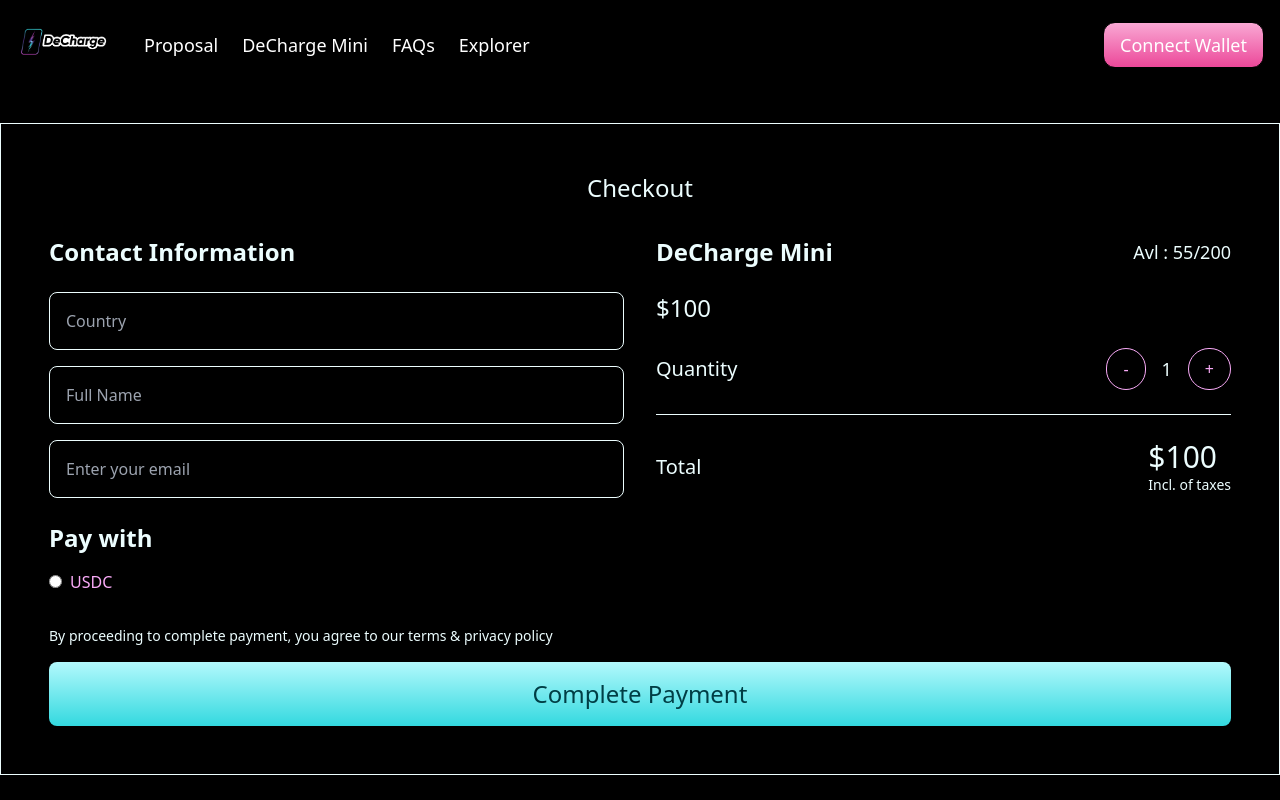
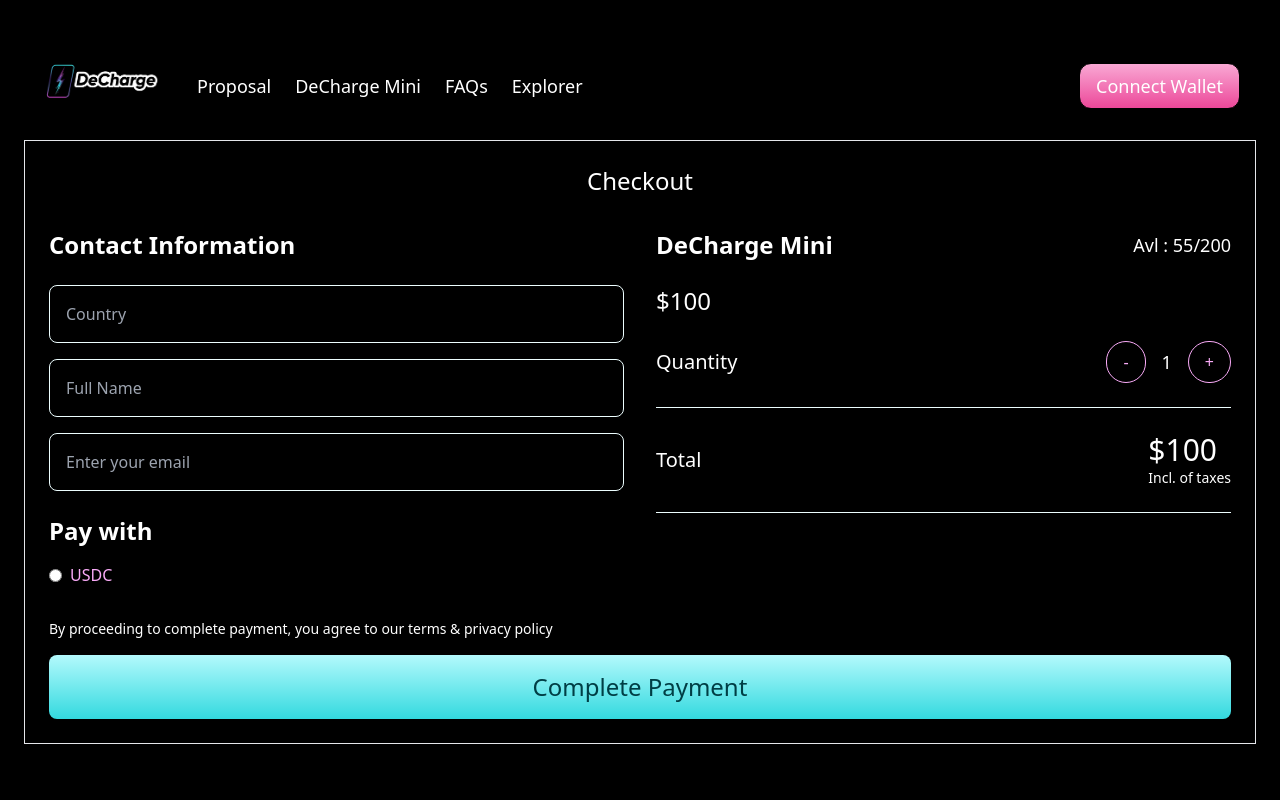
Before and after one commit to adityaslyf/DeCharge, a Next.js app: page /CheckoutPayment in a window 1280 px wide. Built offline with nearby package versions, Linux system fonts and the light colour scheme.

Commit message:
fixed ui

```diff
--- a/app/Checkout/page.tsx
+++ b/app/Checkout/page.tsx
@@ -1,6 +1,7 @@
 "use client";
 import React, { useState } from 'react';
 import Image from 'next/image';
+import Link from 'next/link';
 import { CiCircleMinus, CiCirclePlus } from 'react-icons/ci';
 import Navbar from '../Navbar/page';
 
@@ -18,7 +19,7 @@
   };
 
   return (
-    <div className="container mx-auto p-4 space-y-6 text-cyan-50">
+    <div className="container mx-auto p-4 space-y-6 text-cyan-50 ">
       <Navbar />
       <div className="flex flex-col lg:flex-row gap-8">
         <ProductGallery />
@@ -97,20 +98,23 @@
   const totalPrice = price * quantity;
 
   return (
-    <div className="space-y-4">
+    <div className="space-y-6">
       <div className="flex justify-between items-center">
         <h1 className="text-2xl font-bold">DeCharge Mini</h1>
         <p className="text-lg">Avl : 55/200</p>
       </div>
       <p className="text-xl font-semibold">${price}</p>
+
       <QuantitySelector
         quantity={quantity}
         onQuantityChange={onQuantityChange}
         totalPrice={totalPrice}
       />
-      <button className="w-full py-3 rounded-xl border border-black bg-gradient-to-b from-cyan-200 to-cyan-400 text-black font-semibold transition-transform hover:scale-105 focus:outline-none focus:ring-2 focus:ring-cyan-300">
+      <Link href="/CheckoutPayment">
+      <button className="w-full py-3 mt-4 rounded-xl border border-black bg-gradient-to-b from-cyan-200 to-cyan-400 text-black font-semibold transition-transform hover:scale-105 focus:outline-none focus:ring-2 focus:ring-cyan-300">
         Checkout - ${totalPrice}
       </button>
+      </Link>
     </div>
   );
 };
@@ -122,7 +126,7 @@
 }
 
 const QuantitySelector: React.FC<QuantitySelectorProps> = ({ quantity, onQuantityChange, totalPrice }) => (
-  <div className="space-y-2">
+  <div className="space-y-4">
     <p>Select Quantity</p>
     <div className="flex justify-between items-center">
       <div className="flex gap-4 items-center">
--- a/app/CheckoutPayment/page.tsx
+++ b/app/CheckoutPayment/page.tsx
@@ -1,5 +1,6 @@
 "use client";
 import React, { useState } from 'react';
+import Link from 'next/link';
 import Navbar from '../Navbar/page';
 
 interface Product {
@@ -33,10 +34,9 @@
     const totalPrice = product.price * quantity;
 
     return (
-        <div className="container mx-auto text-[#ecfdfe] space-y-8">
+        <div className="container mx-auto px-4 py-6 md:px-6 md:py-8">
             <Navbar />
-            <div className="border border-[#ecfdfe]">
-                <div className="mx-auto p-12">
+            <div className=" mx-auto border p-6 space-y-8 text-white">
                 <h1 className="text-2xl font-normal text-center mb-8">Checkout</h1>
                 <div className="flex flex-col lg:flex-row gap-8">
                     <div className="space-y-6 w-full">
@@ -99,15 +99,20 @@
                                 <p className="text-sm text-right">Incl. of taxes</p>
                             </div>
                         </div>
+                        <hr className="border-[#ecfdfe]" />
                     </div>
                 </div>
-                    <p className="text-sm mt-8 mb-4">
+                <div>
+                    <p className="text-sm mt-6 mb-4">
                         By proceeding to complete payment, you agree to our terms & privacy policy
                     </p>
-                    <button className="w-full py-4 bg-gradient-to-b from-[#b3f9fc] to-[#33d9df] text-[#003e45] text-2xl rounded-lg hover:scale-105">
+                    <Link href="/CompletePayment">
+                        <button className="w-full py-4 bg-gradient-to-b from-[#b3f9fc] to-[#33d9df] text-[#003e45] text-2xl rounded-lg ">
                             Complete Payment
                         </button>
+                    </Link>
                 </div>
+
             </div>
         </div>
     );
--- a/app/CompletePayment/page.tsx
+++ b/app/CompletePayment/page.tsx
@@ -32,7 +32,7 @@
   return (
     <div className="container mx-auto">
       <Navbar />
-      <div className="p-6 md:p-10 text-white flex justify-center items-center">
+      <div className="p-6 md:p-10 text-white flex justify-center items-center ">
         <div className="flex flex-col gap-6 w-full max-w-5xl space-y-8">
           <div className="w-full border p-6 space-y-4">
             <h2 className="font-bold text-2xl md:text-3xl text-center">
--- a/app/Hero/page.tsx
+++ b/app/Hero/page.tsx
@@ -1,5 +1,7 @@
 import React from 'react';
 import Image from 'next/image';
+import Link from 'next/link';
+
 const FEATURE_LIST: string[] = [
     'Manage Deployments',
     'Monthly Earning',
@@ -42,7 +44,10 @@
                     Deploy a DeCharge Mini, Earn extra Cash
                 </p>
                 <FeatureList features={FEATURE_LIST} />
-                <Button>Get Started</Button>
+                <Link href="/Checkout">
+                    <Button>Get Started</Button>
+                </Link>
+
             </div>
             <div className="w-full md:w-1/2 max-w-md">
                 <Image
--- a/app/Navbar/page.tsx
+++ b/app/Navbar/page.tsx
@@ -28,11 +28,11 @@
     <nav className="p-4">
       <div className="flex items-center justify-between">
         <div className="flex items-center gap-4 sm:gap-8">
-          <div className="w-24 flex items-center">
+          <div className=" flex items-center">
             <Image
               src="/Logo_02 (1) 1.png"
-              width={96}
-              height={48}
+              width={125}
+              height={68}
               className="object-contain"
               alt="DeCharge Logo"
             />
--- a/app/page.tsx
+++ b/app/page.tsx
@@ -1,12 +1,19 @@
 import Navbar from './Navbar/page';
 import Hero from './Hero/page';
 import Management from './Management/page';
+
 export default function Home() {
   return (
-    <div className=' bg-black h-screen p-10 space-y-8'>
-      <div><Navbar /></div>
-      <div><Hero /></div>
-      <div><Management /></div>
+    <div className='bg-black  flex flex-col container mx-auto px-4 sm:px-6 md:px-8 lg:px-10 space-y-6'>
+      <div className="sticky top-0 z-50 bg-black">
+        <Navbar />
+      </div>
+      <div className="flex-grow">
+        <Hero />
+      </div>
+      <div className="flex-grow">
+        <Management />
+      </div>
     </div>
   );
 }
```
Lines whose indentation alone changed are shown as unchanged.
